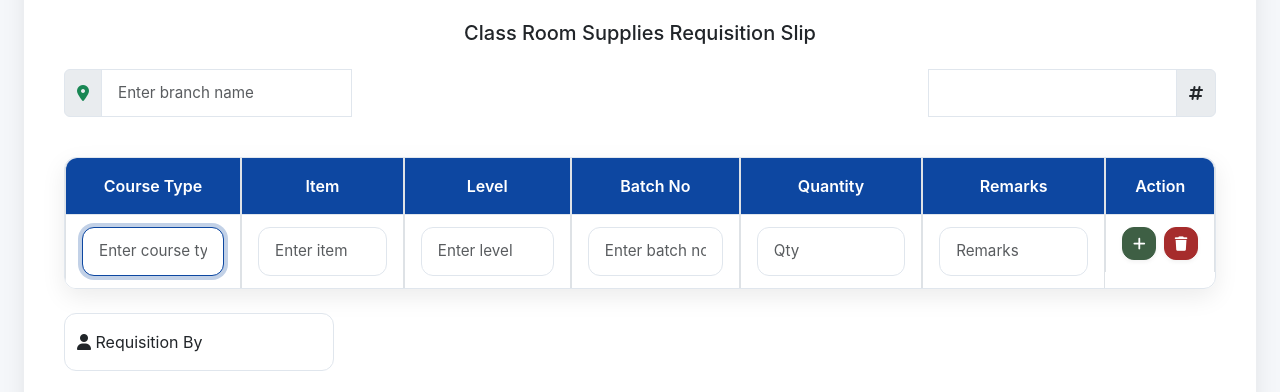
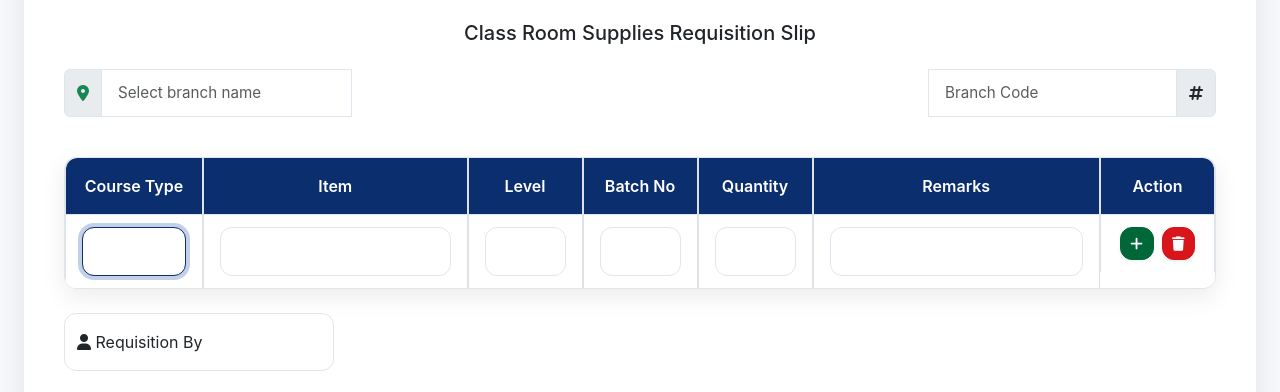
Before and after one commit to bashir-CSE/ALOHA-Bangladesh-Autometic-Requisition-System, a plain HTML site: page index.html in a window 1280 px wide. Shown: the part 362-754 px from the top of the page. Drawn offline with nearby package versions, Linux system fonts and the light colour scheme.

Commit message:
UI changed

```diff
--- a/index.html
+++ b/index.html
@@ -13,9 +13,9 @@
         crossorigin="anonymous" referrerpolicy="no-referrer" />
     <style>
         :root {
-            --primary: #0d47a1;
-            --secondary: #A62C2C;
-            --btn: #3E5F44;
+            --primary: #0A2E6E;
+            --secondary: #D8151A;
+            --btn: #006738;
             --bg: #f5f7fa;
             --card-bg: #ffffff;
             --text: #212529;
@@ -117,6 +117,30 @@
             border-top: 1px solid var(--border);
         }
 
+        .course-type-column {
+            width: 12%;
+        }
+
+        .item-column {
+            width: 23%;
+        }
+
+        .level-column {
+            width: 10%;
+        }
+
+        .batch-no-column {
+            width: 10%;
+        }
+
+        .quantity-column {
+            width: 10%;
+        }
+
+        .remarks-column {
+            width: 25%;
+        }
+
         .table tbody tr:last-child td {
             border-bottom: 0;
         }
@@ -145,9 +169,10 @@
 
 
         .progress {
-            height: 2rem;
+            height: 1.4rem;
             font-size: 1rem;
             border-radius: var(--radius);
+            font-style: italic;
         }
 
         .floating-alert {
@@ -184,7 +209,7 @@
 
         footer {
             margin-top: 2rem;
-            padding-top: 1.5rem;
+            padding-top: 1rem;
             border-top: 1px solid var(--border);
             color: var(--muted);
         }
@@ -219,13 +244,13 @@
                     <div class="input-group">
                         <span class="input-group-text rounded-start"><i class="fa-solid fa-location-dot text-success"></i></span>
                         <input type="text" class="form-control" id="branchName" name="branchName"
-                            list="branchSuggestions" placeholder="Enter branch name" aria-label="Branch Name" required>
+                            list="branchSuggestions" placeholder="Select branch name" aria-label="Branch Name" required>
                         <datalist id="branchSuggestions"></datalist>
                     </div>
                 </div>
                 <div class="mb-3 w-25 ms-2">
                     <div class="input-group">
-                        <input type="text" id="branchCodeDisplay" class="form-control" readonly
+                        <input type="text" id="branchCodeDisplay" class="form-control" readonly placeholder="Branch Code"
                             style="border-top-left-radius: 0 !important; border-bottom-left-radius: 0 !important;">
                         <span class="input-group-text rounded-end"><i class="fa-solid fa-hashtag"></i></span>
                     </div>
@@ -235,13 +260,13 @@
                 <table class="table table-bordered">
                     <thead>
                         <tr>
-                            <th>Course Type</th>
-                            <th>Item</th>
-                            <th>Level</th>
-                            <th>Batch No</th>
-                            <th>Quantity</th>
-                            <th>Remarks</th>
-                            <th>Action</th>
+                            <th class="course-type-column ">Course Type</th>
+                            <th class="item-column ">Item</th>
+                            <th class="level-column ">Level</th>
+                            <th class="batch-no-column ">Batch No</th>
+                            <th class="quantity-column ">Quantity</th>
+                            <th class="remarks-column ">Remarks</th>
+                            <th class="action-column ">Action</th>
                         </tr>
                     </thead>
                     <tbody id="requisitionTable"></tbody>
@@ -273,7 +298,7 @@
                         <div class="progress w-75">
                             <div class="progress-bar progress-bar-striped progress-bar-animated bg-primary"
                                 role="progressbar" style="width: 100%" aria-valuenow="100" aria-valuemin="0"
-                                aria-valuemax="100">Processing...</div>
+                                aria-valuemax="100">Requisition Processing...</div>
                         </div>
                     </div>
                 </div>
@@ -356,10 +381,10 @@
             </div>
             <footer class="text-center mt-5">
                 <p class="mb-1">Developed by <strong>Md Bashir Ahmed</strong>, Officer-IT — ALOHA Bangladesh</p>
-                <p class="mb-0">
+                <p class="mb-0 ">
                     <a href="https://www.linkedin.com/in/bashir-6923131b0/" target="_blank"
-                        class="text-decoration-none">
-                        <i class="fab fa-linkedin"></i> LinkedIn
+                        class="text-decoration-none text-primary">
+                        <i class="fab fa-linkedin text-primary me-1 fs-3"></i> LinkedIn
                     </a>
                     <span class="mx-2">|</span>
                     <span>Open to your thoughts and feedback.</span>
@@ -445,29 +470,29 @@
                     const row = document.createElement('tr');
                     row.innerHTML = `
                 <td class="course-type-column">
-                    <input type="text" name="courseType" class="form-control" list="courseTypeSuggestions_${rowCount}" placeholder="Enter course type" aria-label="Course Type" required>
+                    <input type="text" name="courseType" class="form-control" list="courseTypeSuggestions_${rowCount}"  aria-label="Course Type" required>
                     <datalist id="courseTypeSuggestions_${rowCount}">
                         <option value="Senior">
                         <option value="Junior">
                     </datalist>
                 </td>
                 <td class="item-column">
-                    <input type="text" name="item" class="form-control" list="itemSuggestions_${rowCount}" placeholder="Enter item" aria-label="Item" required>
+                    <input type="text" name="item" class="form-control" list="itemSuggestions_${rowCount}"  aria-label="Item" required>
                     <datalist id="itemSuggestions_${rowCount}">
                         ${itemNames.map(item => `<option value="${item}">`).join('')}
                     </datalist>
                 </td>
                 <td class="level-column">
-                    <input type="text" name="level" class="form-control" placeholder="Enter level" aria-label="Level" required>
+                    <input type="number" type="text" name="level" class="form-control"  aria-label="Level" required>
                 </td>
                 <td class="batch-no-column">
-                    <input type="text" name="batchNo" class="form-control" placeholder="Enter batch no" aria-label="Batch Number" required>
+                    <input type="number" type="text" name="batchNo" class="form-control"  aria-label="Batch Number" required>
                 </td>
                 <td class="quantity-column">
-                    <input type="number" name="quantity" class="form-control" min="1" placeholder="Qty" aria-label="Quantity" required>
+                    <input type="number" name="quantity" class="form-control" min="1"  aria-label="Quantity" required>
                 </td>
                 <td class="remarks-column">
-                    <input type="text" name="remarks" class="form-control" placeholder="Remarks" aria-label="Remarks">
+                    <input type="text" name="remarks" class="form-control"  aria-label="Remarks">
                 </td>
                 <td class="action-column d-flex justify-content-center align-items-center gap-2">
                     <button type="button" class="action-btn btn btn-sm btn-success add-btn" onclick="addRow()" aria-label="Add a new row to the requisition table">
```
